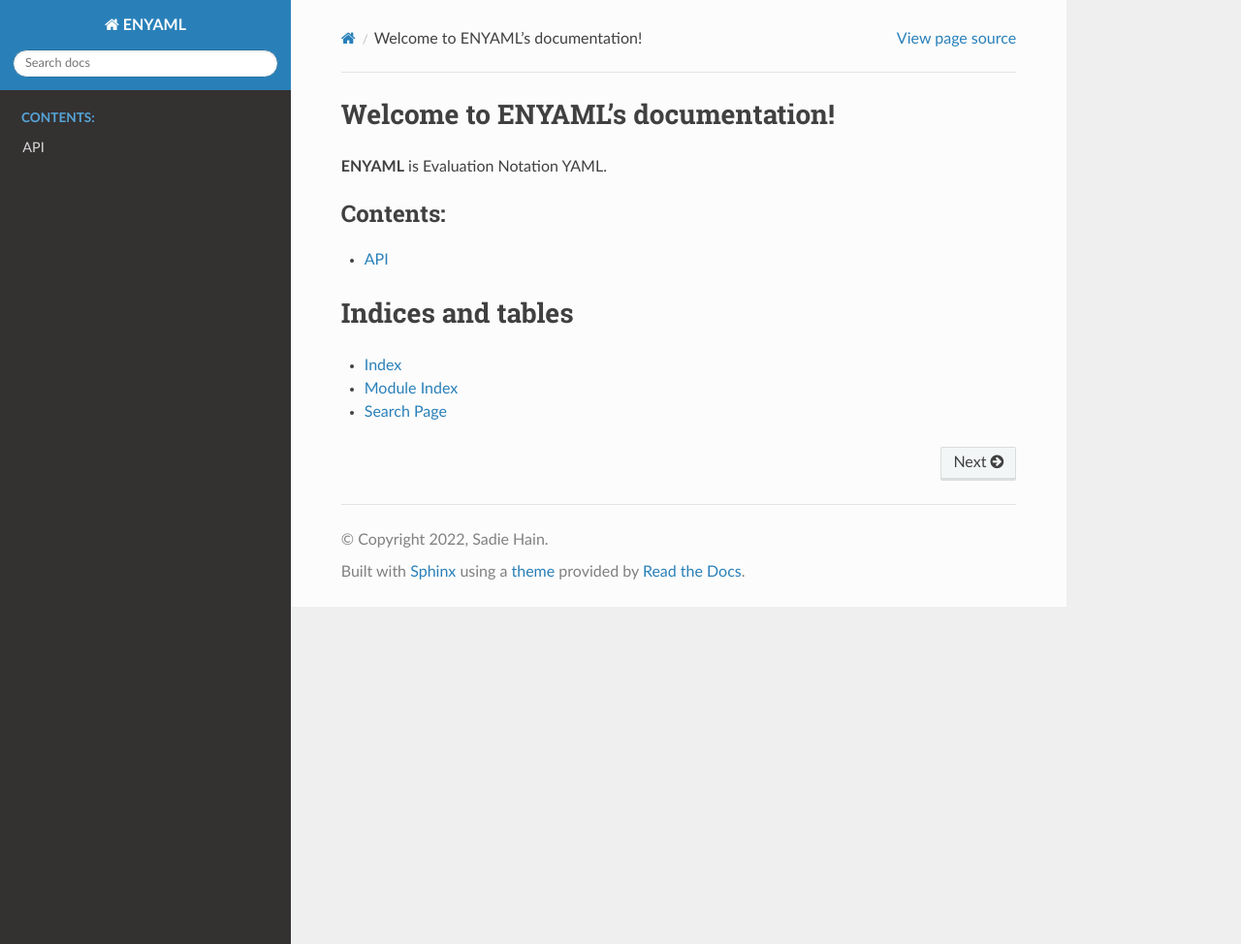
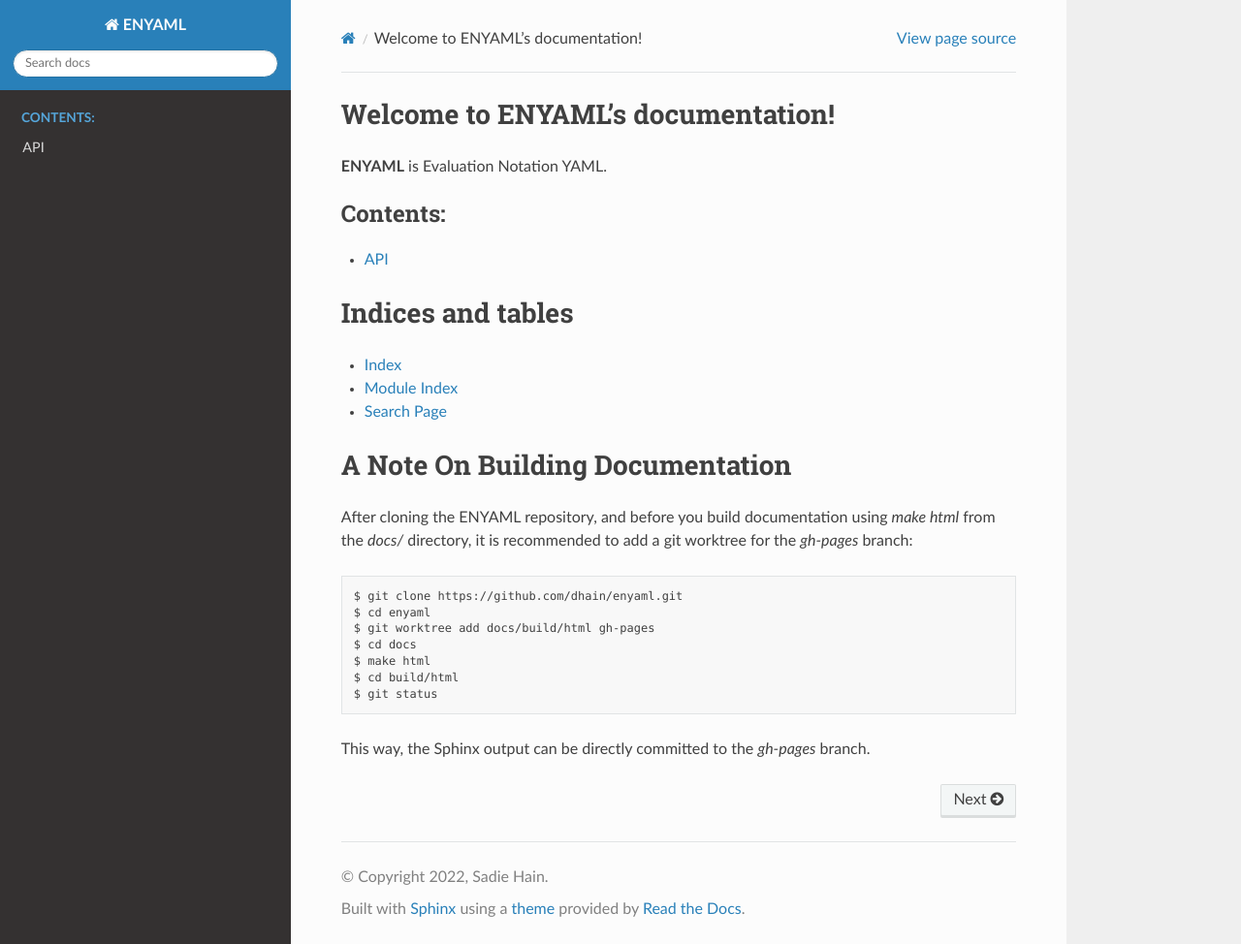
Before and after one commit to dhain/enyaml, a Sphinx documentation site: the page built from docs/source/index.rst, in a window 1280 px wide and 974 px high. Shown: the whole window at 97% size. Built offline with Sphinx 7.4.7 and the Read the Docs theme 2.0.0, drawn with Linux system fonts in a browser that asks for light colours.

Commit message:
Add note on gh-pages branch

```diff
--- a/docs/source/index.rst
+++ b/docs/source/index.rst
@@ -21,3 +21,21 @@ Indices and tables
 * :ref:`genindex`
 * :ref:`modindex`
 * :ref:`search`
+
+
+A Note On Building Documentation
+================================
+
+After cloning the ENYAML repository, and before you build documentation using
+`make html` from the `docs/` directory, it is recommended to add a git worktree
+for the `gh-pages` branch::
+
+  $ git clone https://github.com/dhain/enyaml.git
+  $ cd enyaml
+  $ git worktree add docs/build/html gh-pages
+  $ cd docs
+  $ make html
+  $ cd build/html
+  $ git status
+
+This way, the Sphinx output can be directly committed to the `gh-pages` branch.
```
